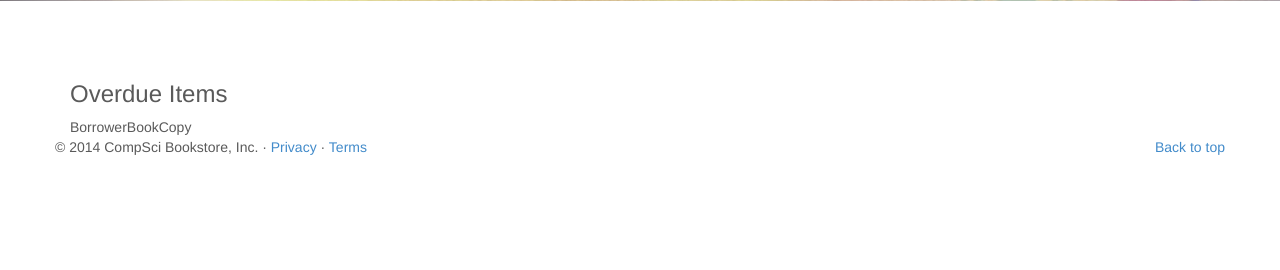
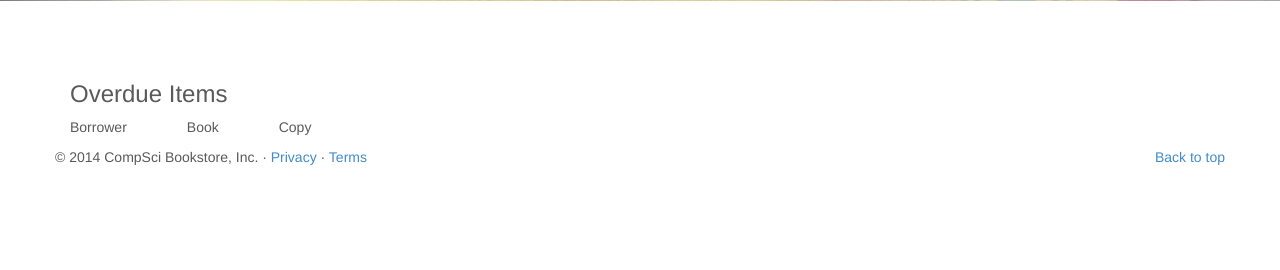
Before and after one commit to cpsc304projectPart3/library, a Django app: template books/templates/books/clerk/overdue.html in a window 1280 px wide. Shown: the part 499-769 px from the top of the page. Run offline with Django 3.2, Linux system fonts and the light colour scheme; the template is opened without the code that fills it, so the values that code supplies are empty; some libraries are stand-ins or nearby versions.

Commit message:
Update overdue.html

```diff
--- a/books/templates/books/clerk/overdue.html
+++ b/books/templates/books/clerk/overdue.html
@@ -5,7 +5,12 @@
  <div class="container">
 
 	 <h3> Overdue Items</h3>
-
+    <head>
+    <style>
+    td
+    {padding-right:60px;}
+    </style>
+    </head>
 	 <table>
 		 <tr>
 			 <td> Borrower  </td>
@@ -21,6 +26,7 @@
 		</tr>
 		{% endfor %}
 	</table>
+    <p></p>
 
 
 	</div>
```
